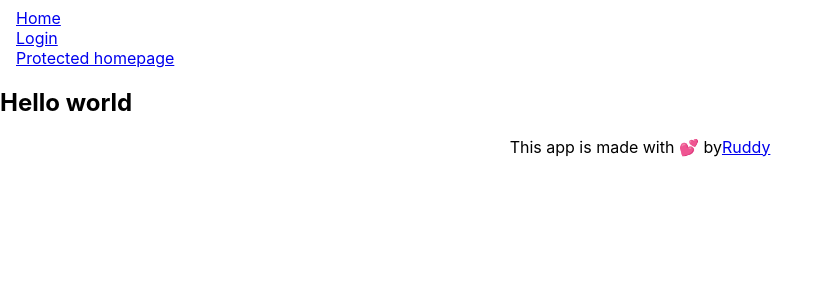
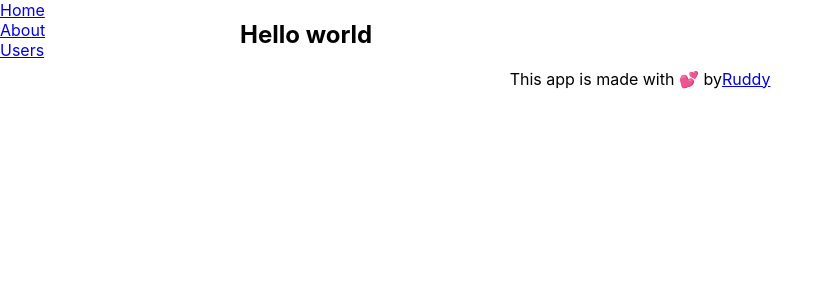
Before and after one commit to ruddymarc/studi-project-react-app-authentication-login, a React (Create React App) app: page / in a window 1280 px wide. Shown: the top 300 px of the page, without its empty margins (0-833 px from the left). Built offline with nearby package versions, Linux system fonts and the light colour scheme.

Commit message:
feat: redirect route about to infos

```diff
--- a/src/App.js
+++ b/src/App.js
@@ -4,6 +4,7 @@ import Layout from './Screens/Layout';
 import ProtectedLayout from './Screens/ProtectedLayout';
 import Home from './Screens/Home';
 import Login from './Screens/Login';
+import Infos from './Screens/Infos';
 import Protected from './Screens/Protected';
 
 function App() {
@@ -13,10 +14,12 @@ function App() {
         <Route path='/' element={<Layout />}>
           <Route index element={<Home />} />
           <Route path='login' element={<Login />} />
+          <Route path='infos' element={<Infos />} />
           <Route path='protected' element={<Guard />}>
             <Route index element={<Protected />} />
           </Route>
         </Route>
+        <Route path='about' element={<Navigate to='/infos' replace />} />
       </Routes>
     </BrowserRouter>
   );
--- /dev/null
+++ b/src/Components/Navs.js
@@ -0,0 +1,17 @@
+import React from 'react'
+import { Link } from 'react-router-dom'
+
+const Navs = () => {
+  return (
+    <nav style={{
+      display: 'flex',
+      flexDirection: 'column',
+    }}>
+      <Link to='/'>Home</Link>
+      <Link to='/about'>About</Link>
+      <Link to='/users'>Users</Link>
+    </nav>
+  )
+}
+
+export default Navs
--- /dev/null
+++ b/src/Screens/Infos.js
@@ -0,0 +1,12 @@
+import React from 'react';
+
+const Infos = () => {
+  return (
+    <>
+      <h2>Informations</h2>
+      <p>This page show most informations</p>
+    </>
+  )
+}
+
+export default Infos;
--- a/src/Screens/Layout.js
+++ b/src/Screens/Layout.js
@@ -1,32 +1,31 @@
 import React from 'react';
 import { Link, Outlet } from 'react-router-dom';
+import Navs from '../Components/Navs';
 
 function Layout() {
   return (
-    <>
+    <div style={{
+      display: 'grid',
+      gridTemplateColumns: '15em 1fr',
+    }}>
       <aside>
-        <nav style={{
-          display: 'flex',
-          flexDirection: 'column',
-          margin: "0.5em 1em",
-        }}>
-          <Link to='/'> Home </Link>
-          <Link to='/login'> Login </Link>
-          <Link to='/protected'> Protected homepage </Link>
-        </nav>
+        <Navs />
       </aside>
 
       <main>
         <Outlet />
       </main>
 
-      <footer style={{ textAlign: 'center', }}>
+      <footer style={{
+        gridColumn: '1 / 3',
+        textAlign: 'center',
+      }}>
         This app is made with 💕 by
         <a href="https://github.com/ruddymarc/studi-project-react-app-authentication-login.git">
           Ruddy
         </a>
       </footer>
-    </>
+    </div>
   );
 }
 
```
